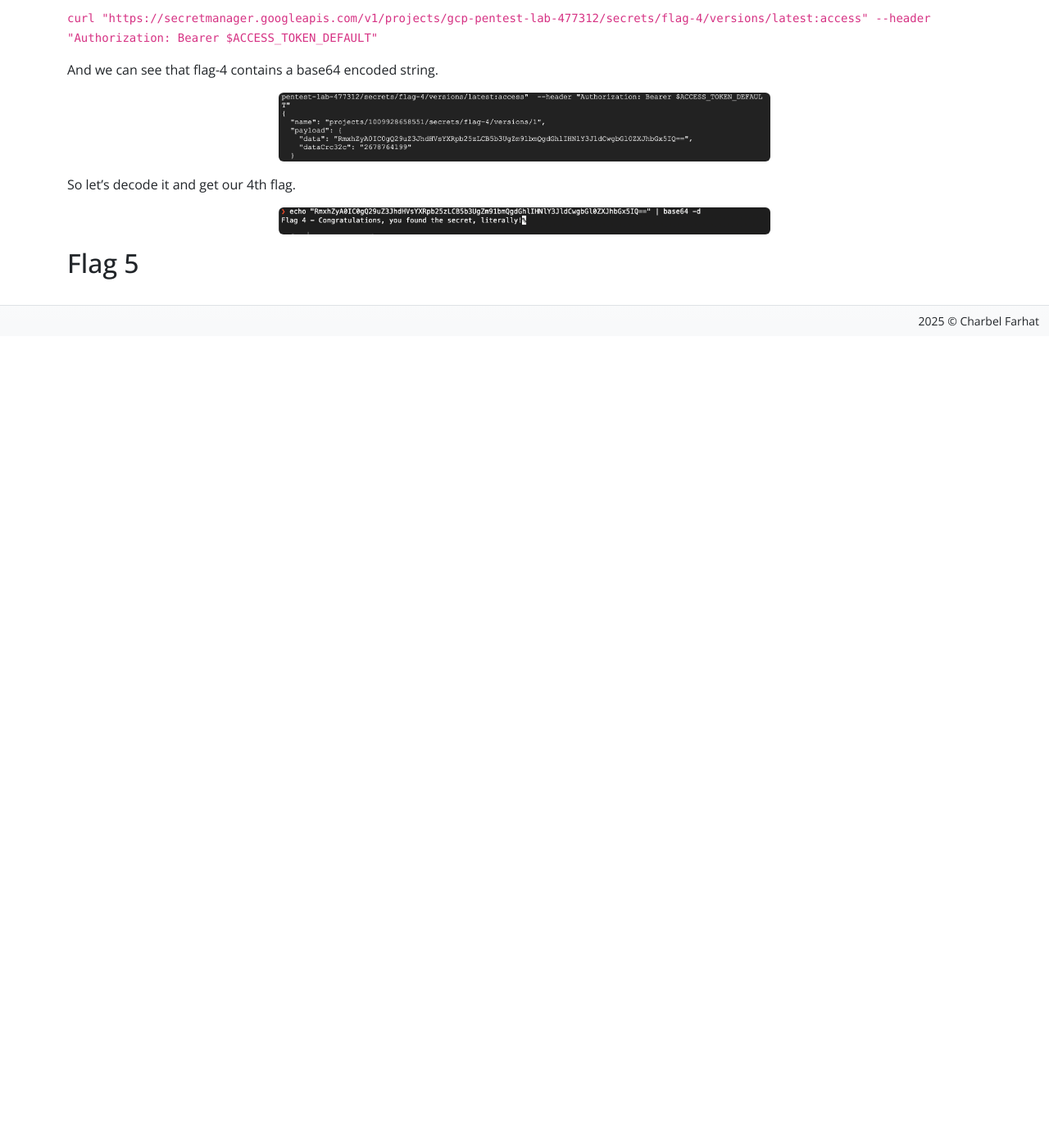
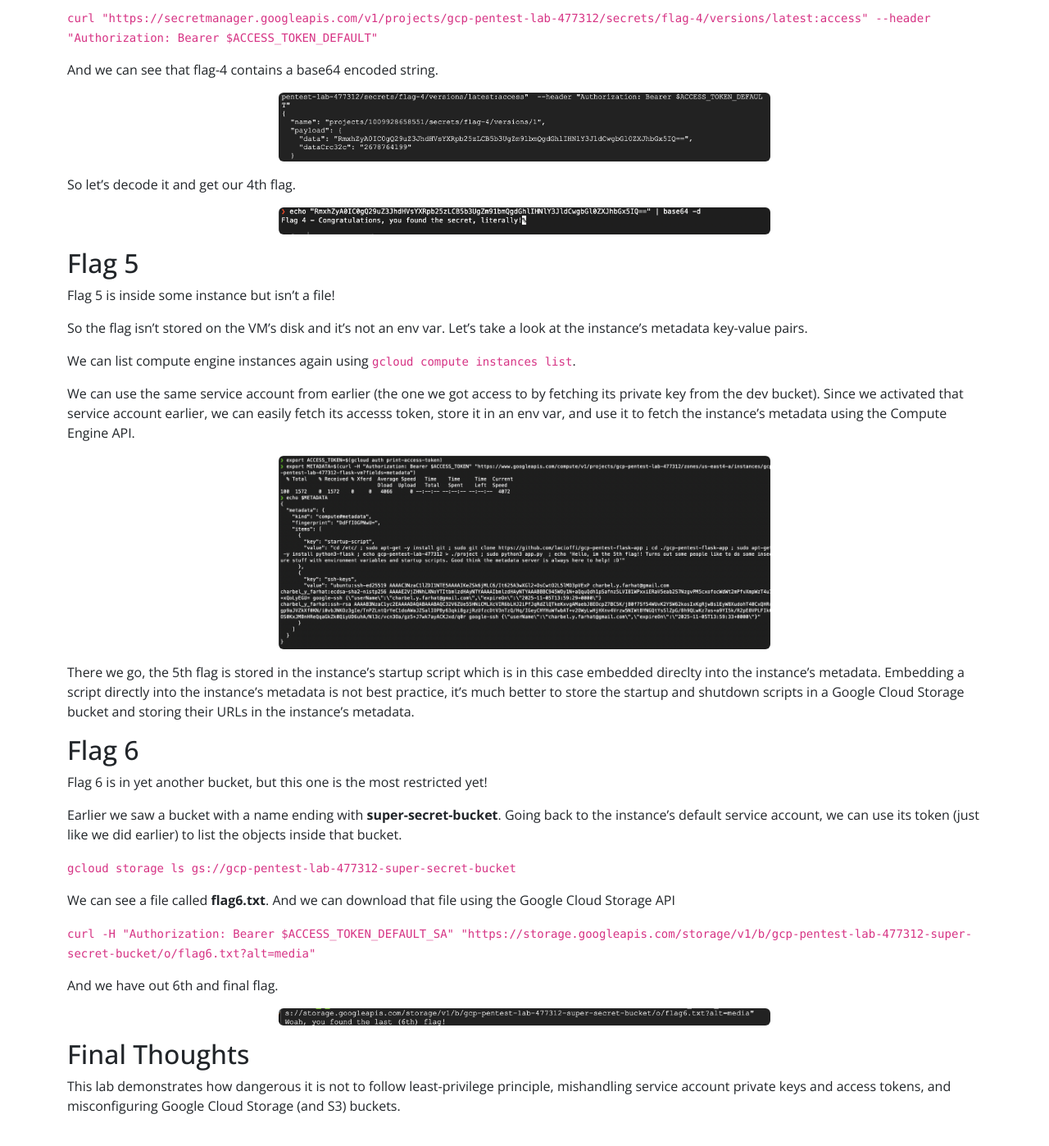
Before and after one commit to dwBruijn/dwBruijn.github.io, a Jekyll site: the page built from blogs/gcp-pentest-lab.md, in a window 1280 px wide and 1400 px high, scrolled down 5727 px. Shown: the whole window at 82% size. Built offline with Jekyll 4.4.1, drawn with Linux system fonts in a browser that asks for light colours; before the commit the page ends 6137 px from its top, so only the background shows below that; some of the changed text lies outside the part shown.

Commit message:
gcp pentest lab blog

```diff
--- a/blogs/gcp-pentest-lab.md
+++ b/blogs/gcp-pentest-lab.md
@@ -110,7 +110,7 @@
 
 Unfortunately our service account that we impresonated earlier doesn't have the necessary permissions to access Secret Manager. So let's try to do that using the VM's default service account. We can fetch the default service account's access token from the VM's metadata and impersonate that service account to make requests to the Secret Manager API.
 
-Let's start by fetching the default service account's access token
+Let's start by using the access that we gained to the flask-vm instance to fetch the default service account's access token
 
 `curl -H 'Metadata-Flavor: Google' http://metadata.google.internal/computeMetadata/v1/instance/service-accounts/default/token`
 
@@ -139,3 +139,35 @@
 ![flag 4](../img/gcp-pentest-lab/flag4-4.png)
 
 ## Flag 5
+
+> Flag 5 is inside some instance but isn’t a file!
+
+So the flag isn't stored on the VM's disk and it's not an env var. Let's take a look at the instance's metadata key-value pairs.
+
+We can list compute engine instances again using `gcloud compute instances list`.
+
+We can use the same service account from earlier (the one we got access to by fetching its private key from the dev bucket). Since we activated that service account earlier, we can easily fetch its accesss token, store it in an env var, and use it to fetch the instance's metadata using the Compute Engine API.
+
+![flag 5](../img/gcp-pentest-lab/flag5-1.png)
+
+There we go, the 5th flag is stored in the instance's startup script which is in this case embedded direclty into the instance's metadata. Embedding a script directly into the instance's metadata is not best practice, it's much better to store the startup and shutdown scripts in a Google Cloud Storage bucket and storing their URLs in the instance's metadata.
+
+## Flag 6
+
+> Flag 6 is in yet another bucket, but this one is the most restricted yet!
+
+Earlier we saw a bucket with a name ending with **super-secret-bucket**. Going back to the instance's default service account, we can use its token (just like we did earlier) to list the objects inside that bucket.
+
+`gcloud storage ls gs://gcp-pentest-lab-477312-super-secret-bucket`
+
+We can see a file called  **flag6.txt**. And we can download that file using the Google Cloud Storage API
+
+`curl -H "Authorization: Bearer $ACCESS_TOKEN_DEFAULT_SA" "https://storage.googleapis.com/storage/v1/b/gcp-pentest-lab-477312-super-secret-bucket/o/flag6.txt?alt=media"`
+
+And we have out 6th and final flag.
+
+![flag 6](../img/gcp-pentest-lab/flag6-1.png)
+
+## Final Thoughts
+
+This lab demonstrates how dangerous it is not to follow least-privilege principle, mishandling service account private keys and access tokens, and misconfiguring Google Cloud Storage (and S3) buckets.
```
